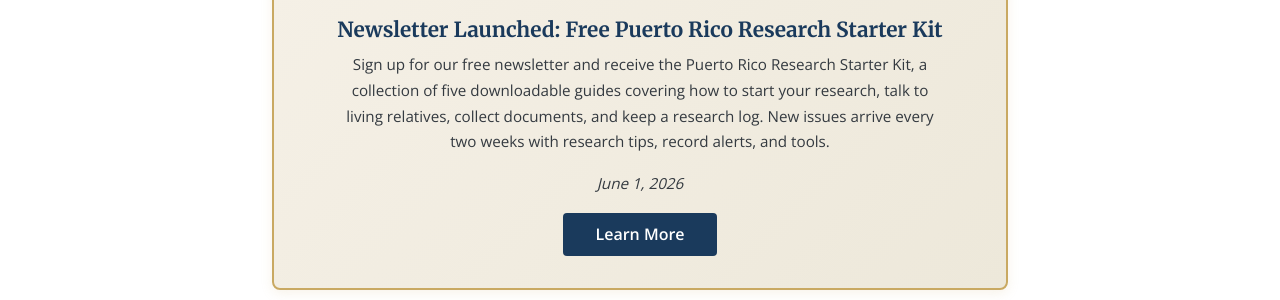
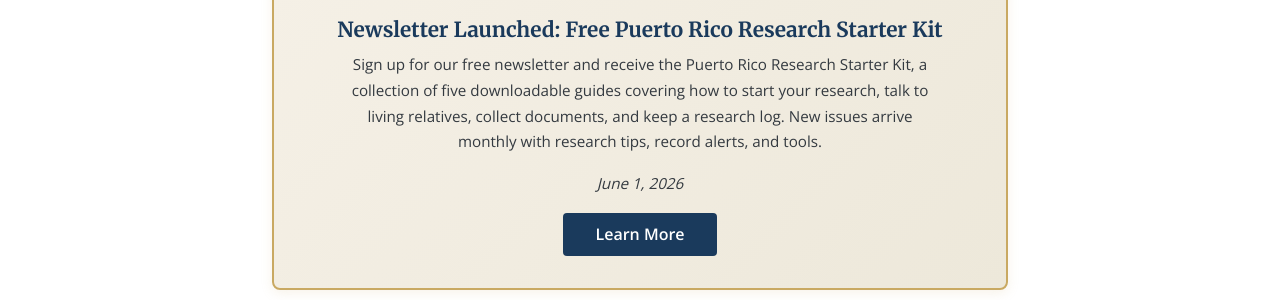
Before and after one commit to SylviaVargas/puertoricangenealogygroup, a Jekyll site: the page built from whats-new.md, in a window 1280 px wide and 900 px high. Shown: the part 269-569 px from the top of the window. Built offline with Jekyll 4.4.1, drawn with Linux system fonts in a browser that asks for light colours.

Commit message:
Newsletter updates

```diff
--- a/404.html
+++ b/404.html
@@ -19,7 +19,7 @@
       <li><a href="/">Home</a></li>
       <li><a href="/research-guides/">Research Guides</a> — free self-paced courses on Puerto Rican records</li>
       <li><a href="/tools/municipality-guide/">Municipality Guide</a> — all 78 Puerto Rico municipalities</li>
-      <li><a href="/newsletter/">Newsletter</a> — free bi-weekly research tips</li>
+      <li><a href="/newsletter/">Newsletter</a> — free monthly research tips</li>
       <li><a href="/meetings/">Meetings</a> — free monthly virtual sessions</li>
       <li><a href="/contact/">Contact</a> — reach the community</li>
     </ul>
--- a/_data/news.yml
+++ b/_data/news.yml
@@ -21,7 +21,7 @@
   category: features
   featured: true
   title: "Newsletter Launched: Free Puerto Rico Research Starter Kit"
-  body: "Sign up for our free newsletter and receive the Puerto Rico Research Starter Kit, a collection of five downloadable guides covering how to start your research, talk to living relatives, collect documents, and keep a research log. New issues arrive every two weeks with research tips, record alerts, and tools."
+  body: "Sign up for our free newsletter and receive the Puerto Rico Research Starter Kit, a collection of five downloadable guides covering how to start your research, talk to living relatives, collect documents, and keep a research log. New issues arrive monthly with research tips, record alerts, and tools."
   link: /newsletter/
 
 - date: 2026-05-30
--- a/_data/news_es.yml
+++ b/_data/news_es.yml
@@ -22,7 +22,7 @@
   category: funciones
   featured: true
   title: "Boletín Lanzado: Kit Gratuito de Investigación sobre Puerto Rico"
-  body: "Suscríbete a nuestro boletín gratuito y recibe el Kit de Investigación sobre Puerto Rico, una colección de cinco guías descargables sobre cómo iniciar tu investigación, hablar con parientes vivos, reunir documentos y llevar un registro de investigación. Los nuevos números llegan cada dos semanas con consejos, alertas de registros y herramientas."
+  body: "Suscríbete a nuestro boletín gratuito y recibe el Kit de Investigación sobre Puerto Rico, una colección de cinco guías descargables sobre cómo iniciar tu investigación, hablar con parientes vivos, reunir documentos y llevar un registro de investigación. Los nuevos números llegan mensualmente con consejos, alertas de registros y herramientas."
   link: /es/boletin/
 
 - date: 2026-05-30
```
Also changed, not shown: other parts of 404.html (+1 -1 lines).
